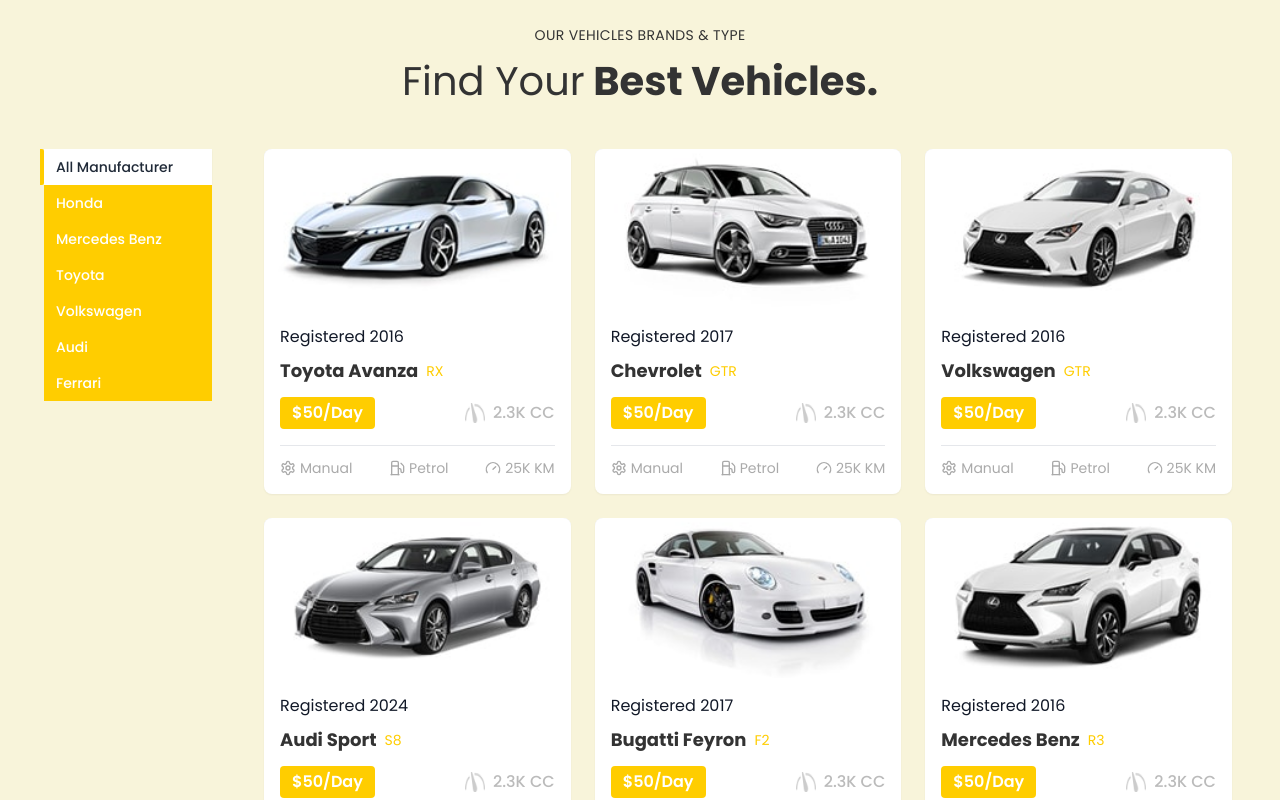
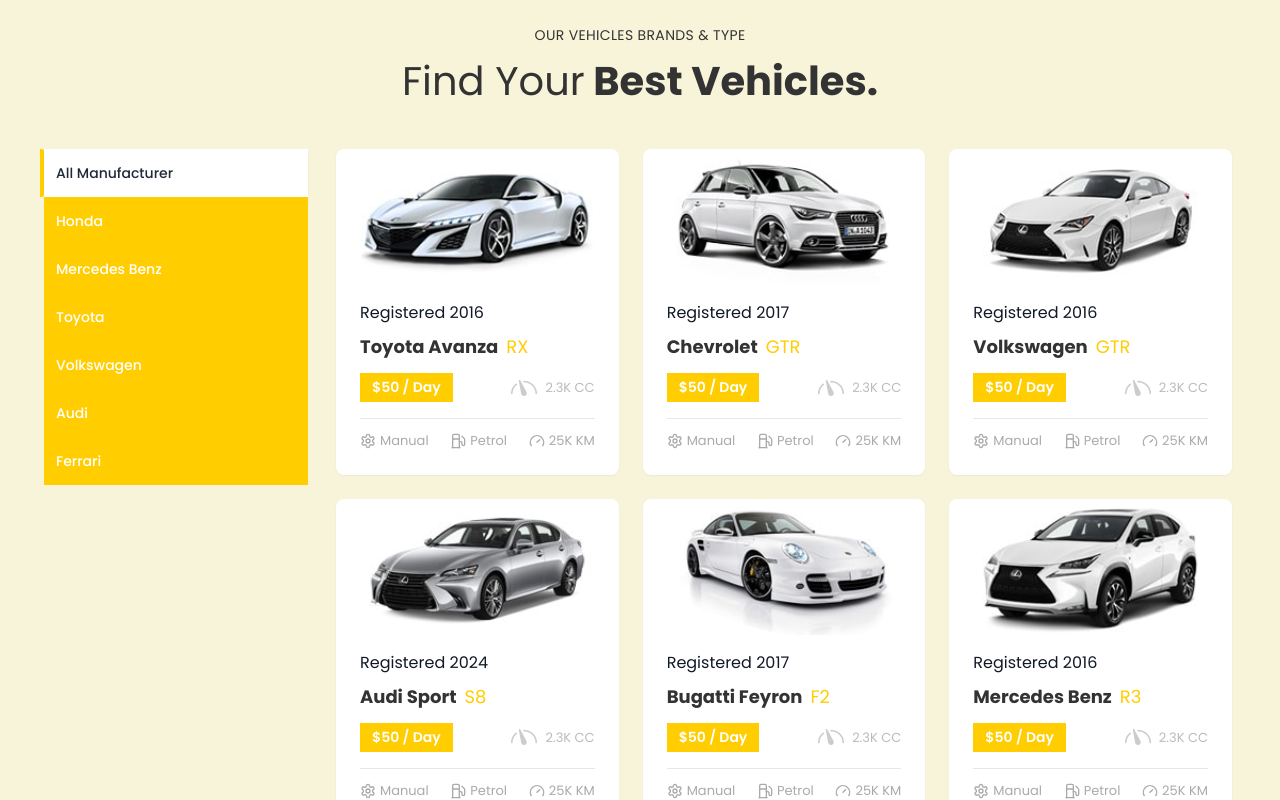
Before and after one commit to seval2016/royal-car, a React (Vite) app in the folder frontend/: page / in a window 1280 px wide. Shown: the part 4320-5120 px from the top of the page. Built offline with nearby package versions, Linux system fonts and the light colour scheme; the HTML template or start-up script is replaced by a standard one.

Commit message:
driver  modules design

```diff
--- a/frontend/src/components/common/CarCard.tsx
+++ b/frontend/src/components/common/CarCard.tsx
@@ -21,9 +21,9 @@
 
 const CarCard = ({ car }: CarCardProps) => {
   return (
-    <div className="bg-white rounded-lg shadow-sm hover:shadow-lg transition-all duration-300 overflow-hidden group">
+    <div className="bg-white rounded-lg shadow-sm hover:shadow-lg transition-all duration-300 overflow-hidden group p-2">
       {/* Car Image */}
-      <div className="h-32 sm:h-40 bg-gray-200 relative overflow-hidden">
+      <div className="h-28 sm:h-32 bg-gray-200 relative overflow-hidden">
         <img
           src={car.image}
           alt={`${car.manufacturer} ${car.model}`}
@@ -47,27 +47,27 @@
         <div className="mb-3">
           <p className="font-bold text-brand-dark text-base sm:text-lg flex items-center gap-2">
             {car.model}
-            <span className="text-brand-yellow font-normal text-sm">{car.modelCode}</span>
+            <span className="text-brand-yellow font-normal">{car.modelCode}</span>
           </p>
         </div>
 
         {/* Price and Engine */}
         <div className="flex justify-between items-center mb-3 sm:mb-4">
-          <div className="bg-brand-yellow text-white px-2 sm:px-3 py-1 font-semibold text-sm sm:text-base rounded">
-            ${car.price}/Day
+          <div className="bg-brand-yellow text-md-custom text-white px-2 sm:px-3 py-1 font-semibold">
+            ${car.price} / Day
           </div>
-          <div className="text-sm sm:text-base text-[#bbb] font-medium flex items-center">
+          <div className="text-base-custom  text-[#bbb] flex items-center">
             <img
               src="/images/cars/meter-icon.png"
               alt="meter"
-              className="w-4 h-4 sm:w-5 sm:h-5 mr-1 sm:mr-2"
+              className=" mr-1 sm:mr-2"
             />
             {car.engine}
           </div>
         </div>
 
         {/* Car Details */}
-        <div className="flex justify-between items-center text-xs sm:text-sm text-brand-lightGray pt-3 border-t border-gray-200">
+        <div className="flex justify-between items-center text-base-custom text-brand-lightGray pt-3 border-t border-gray-200">
           <div className="flex items-center">
             <Settings className="w-3 h-3 sm:w-4 sm:h-4 mr-1" />
             <span className="hidden sm:inline">{car.transmission}</span>
--- a/frontend/src/components/home/Drivers.tsx
+++ b/frontend/src/components/home/Drivers.tsx
@@ -16,7 +16,7 @@
   return (
     <>
       <section
-        className="bg-cover bg-center bg-no-repeat pt-32 pb-8 sm:pt-40 sm:pb-12 lg:pt-48 lg:pb-32 relative"
+        className="bg-cover bg-center bg-no-repeat pt-72 pb-8 sm:pt-40 sm:pb-12 lg:pt-48 lg:pb-32 relative"
         style={{ backgroundImage: "url(/images/drivers/driver-bg-dark.jpg)" }}
       >
         {/* Top Drivers Banner - Absolute positioned within section */}
--- a/frontend/src/components/home/VehicleFilterModule.tsx
+++ b/frontend/src/components/home/VehicleFilterModule.tsx
@@ -53,10 +53,10 @@
           </button>
         </div>
 
-        <div className="flex flex-col lg:flex-row gap-4 lg:gap-6">
+        <div className="flex flex-col lg:flex-row">
           {/* Sidebar */}
           <div
-            className={`lg:w-48 ${isSidebarOpen ? "block" : "hidden lg:block"}`}
+            className={`lg:w-72 ${isSidebarOpen ? "block" : "hidden lg:block"} mb-4 lg:mb-0`}
           >
             <div className="bg-white rounded-lg shadow-sm lg:shadow-none lg:bg-transparent">
               <div className="p-3 lg:py-4">
@@ -75,7 +75,7 @@
                           selectedManufacturer === manufacturer
                             ? "bg-white text-gray-800 shadow-sm"
                             : "bg-gray-50 lg:bg-brand-yellow text-gray-800 lg:text-white hover:bg-yellow-500"
-                        }`}
+                        } h-12`}
                       >
                         {selectedManufacturer === manufacturer && (
                           <div className="absolute -left-1 top-0 bottom-0 w-1 bg-brand-yellow rounded-r-sm hidden lg:block"></div>
```
